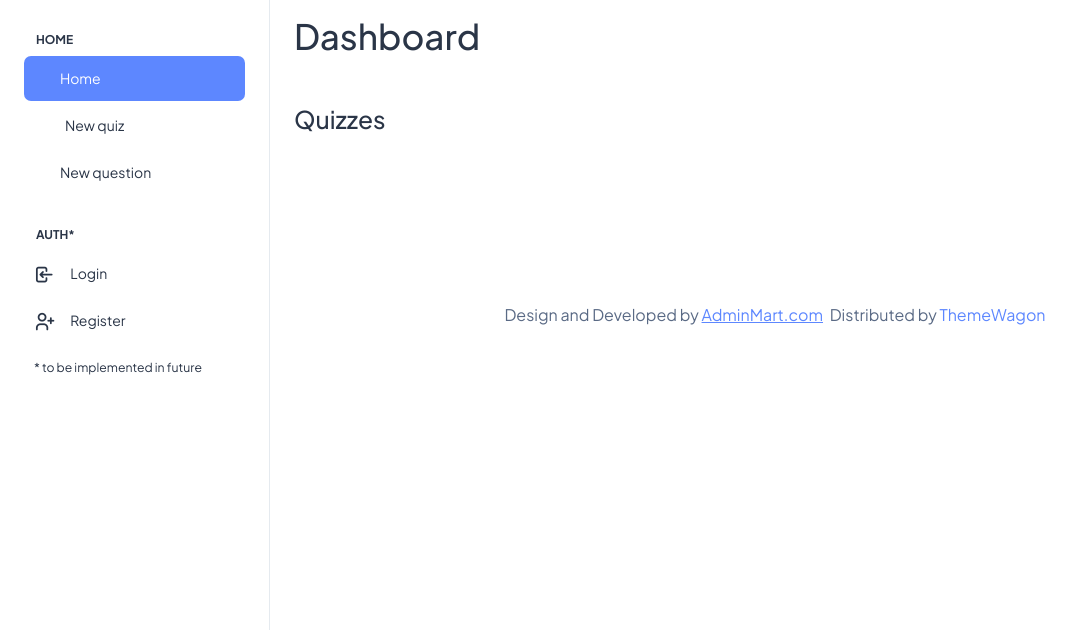
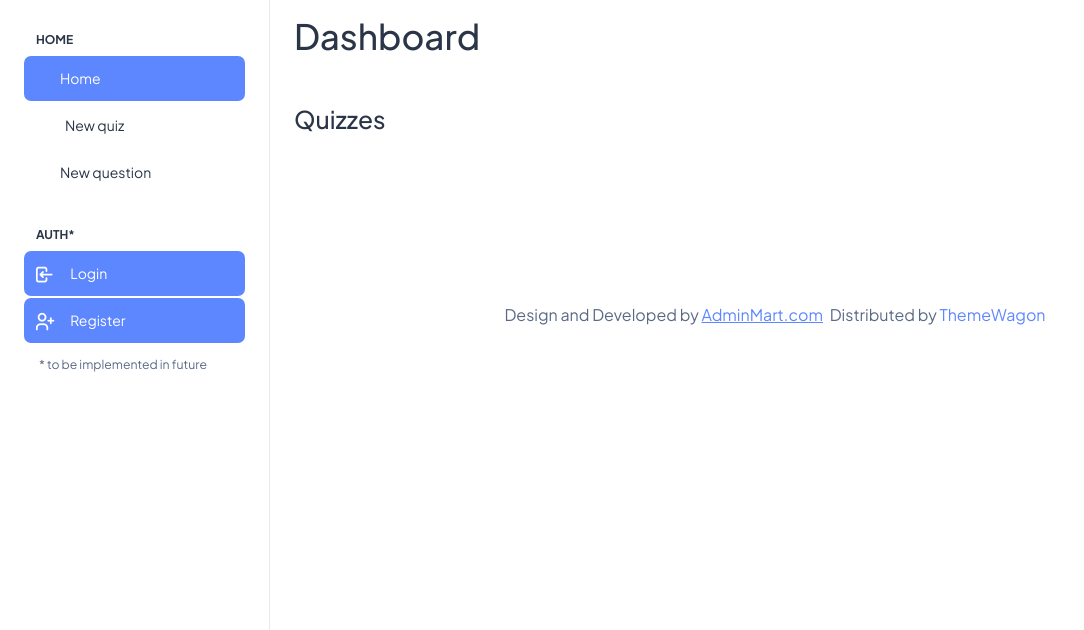
Before and after one commit to grzesiekdev/quiz-app, a FastAPI app: page / in a window 1280 px wide. Shown: the part 70-700 px from the top of the page, without its empty margins (0-1084 px from the left). Run offline with FastAPI, Linux system fonts and the light colour scheme; data that the repository does not hold is empty; some libraries are stand-ins or nearby versions; some web fonts are replaced.

Commit message:
fixed href placed incorrectly on sidebar information added in commit 1187d89

```diff
--- a/templates/panel/_partials/sidebar.html
+++ b/templates/panel/_partials/sidebar.html
@@ -45,7 +45,7 @@
               <span class="hide-menu">AUTH*</span>
             </li>
             <li class="sidebar-item">
-              <a class="sidebar-link" href="#" aria-expanded="false">
+              <a class="sidebar-link" aria-expanded="false">
                 <span>
                   <i class="ti ti-login"></i>
                 </span>
@@ -53,17 +53,17 @@
               </a>
             </li>
             <li class="sidebar-item">
-              <a class="sidebar-link" href="#" aria-expanded="false">
+              <a class="sidebar-link" aria-expanded="false">
                 <span>
                   <i class="ti ti-user-plus"></i>
                 </span>
                 <span class="hide-menu">Register</span>
               </a>
             </li>
-            <li class="sidebar-item">
-              <a class="sidebar-link" href="#" aria-expanded="false">
+            <li class="sidebar-item" style="margin-top: 10px;margin-left: 15px;">
+              <span class="" aria-expanded="false">
                 <span class="hide-menu"><small>* to be implemented in future</small></span>
-              </a>
+              </span>
             </li>
           </ul>
         </nav>
```
